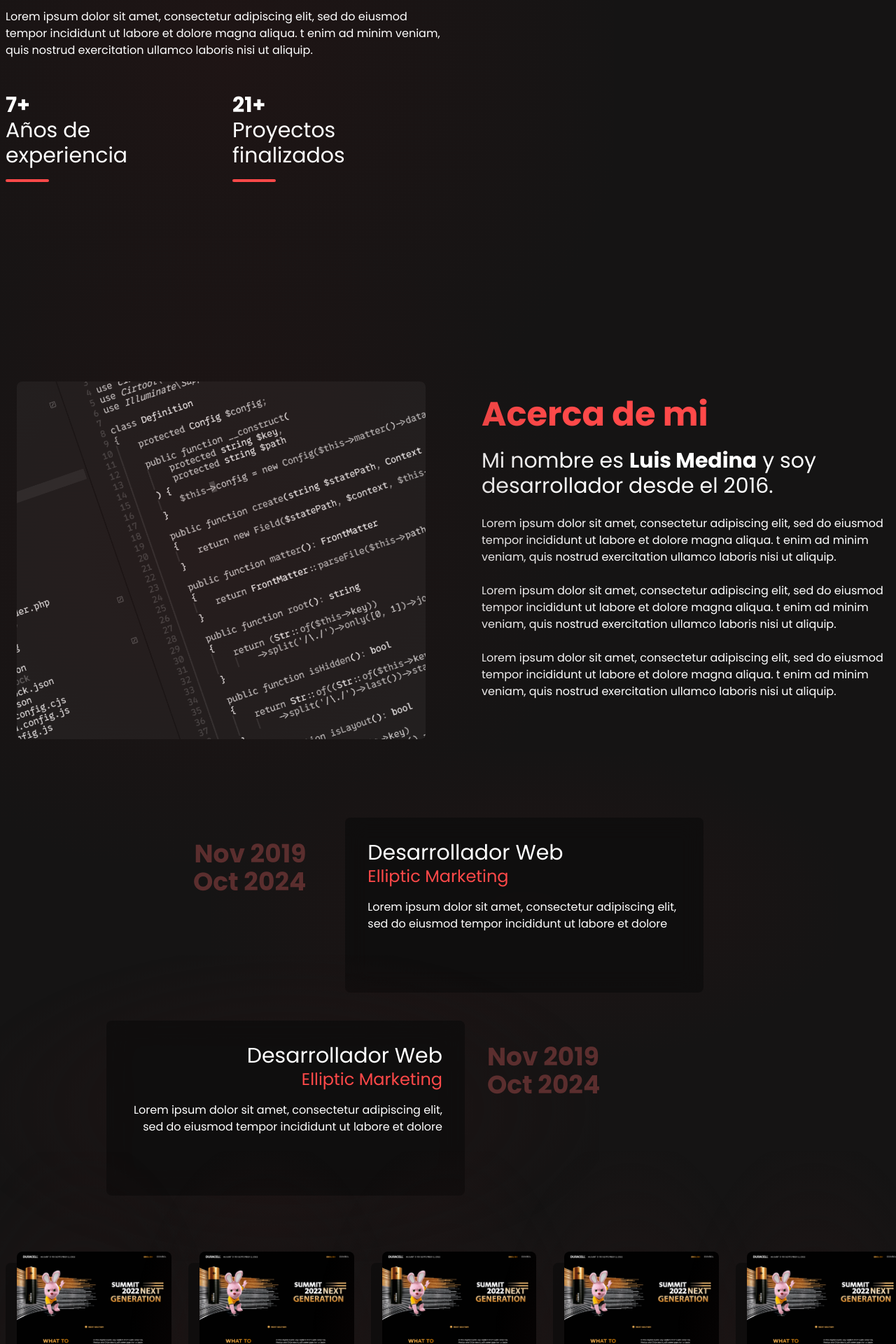
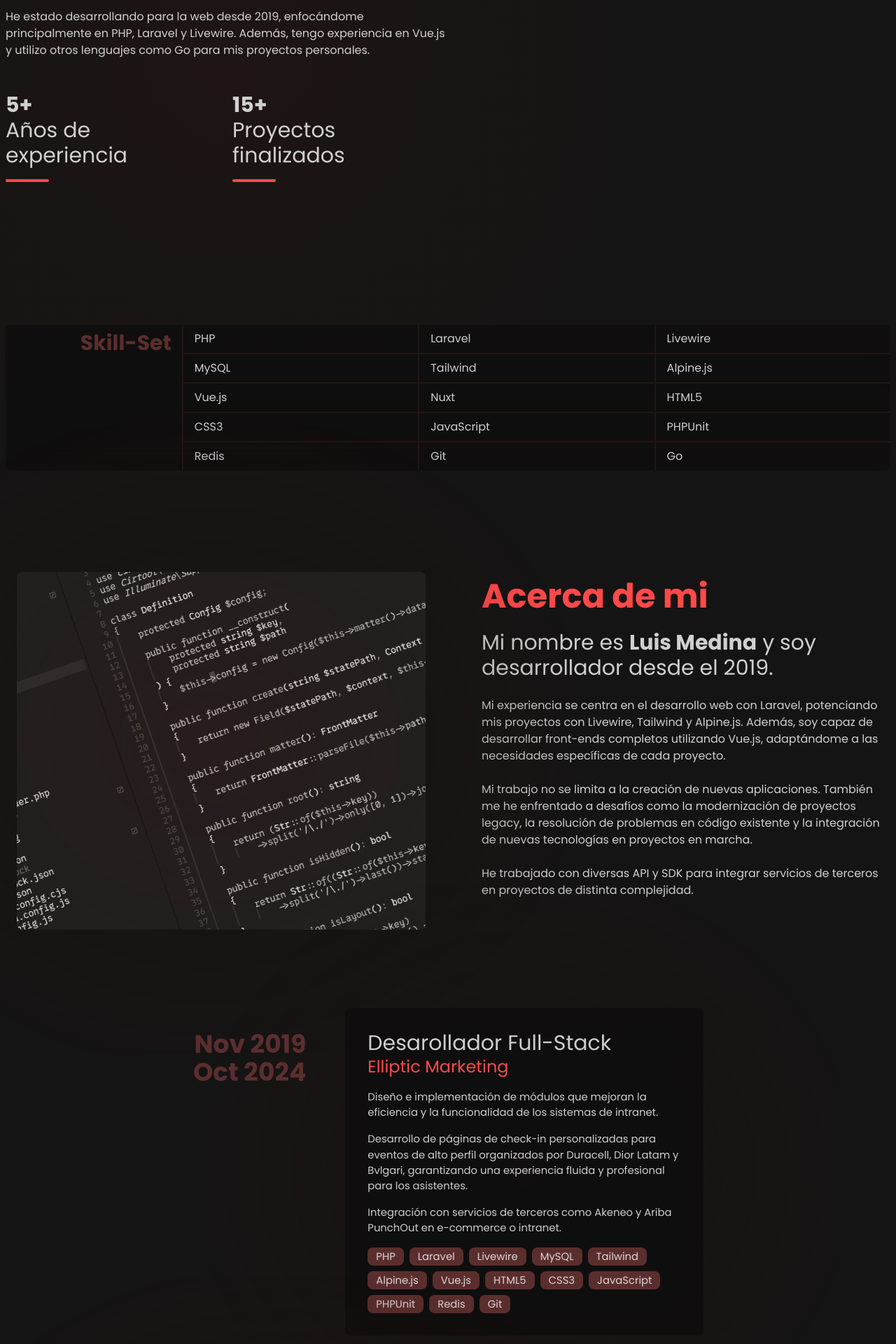
Before and after one commit to lmedinam/lmedinam.github.io, a Nuxt app: page / in a window 1280 px wide. Shown: the part 360-2280 px from the top of the page at 70% size. Built offline with nearby package versions, Linux system fonts and the light colour scheme.

Commit message:
Add skill-set component, and write text

```diff
--- a/app.vue
+++ b/app.vue
@@ -1,5 +1,5 @@
 <template>
-  <div class="bg-base text-white min-h-screen overflow-y-hidden" id="home">
+  <div class="bg-base text-white/80 min-h-screen overflow-y-hidden" id="home">
     <div class="max-w-screen-xl mx-auto px-2">
       <AppNav class="z-10 max-w-screen-xl mx-auto w-full" />
       <main>
--- a/components/AppNav.vue
+++ b/components/AppNav.vue
@@ -13,6 +13,7 @@
           Menu +
         </button>
       </Acrylic>
+      <!--
       <Acrylic class="px-4 py-2 flex space-x-4">
         <button>
           EN
@@ -21,6 +22,7 @@
           ES
         </button>
       </Acrylic>
+      -->
     </div>
   </nav>
 </template>
--- a/components/CareerCard.vue
+++ b/components/CareerCard.vue
@@ -10,8 +10,13 @@
       <Acrylic class="p-8 min-h-[250px]" :class="reverse ? 'text-right' : ''">
         <h3 class="text-3xl">{{ props.position }}</h3>
         <h4 class="text-2xl text-primary">{{ props.company }}</h4>
-        <div class="mt-4">
+        <div class="mt-4 text-[0.925rem]">
           <slot></slot>
+        </div>
+        <div class="mt-4 flex flex-wrap -mb-2" :class="reverse ? 'justify-end' : ''">
+          <span class="bg-secondary rounded-lg px-3 py-0.5 text-[0.925rem] mb-2" v-for="technology in props.technologies" :class="reverse ? 'ml-2' : 'mr-2'">
+            {{ technology }}
+          </span>
         </div>
       </Acrylic>
     </div>
@@ -24,6 +29,7 @@ const props = withDefaults(defineProps<{
   to: string
   company: string
   position: string
-  reverse: boolean
+  reverse?: boolean
+  technologies: string[]
 }>(), { reverse: false });
 </script>
--- /dev/null
+++ b/components/SkillSet.vue
@@ -0,0 +1,18 @@
+<template>
+  <Acrylic class="grid grid-cols-5 overflow-hidden">
+    <div class="text-3xl font-bold text-right text-secondary px-4 py-2">
+      Skill-Set
+    </div>
+    <div class="grid grid-cols-3 col-span-4 -m-px border-l border-secondary/25">
+      <div class="border border-secondary/25 px-4 py-2" v-for="tecnology in props.tecnologies">
+        {{ tecnology }}
+      </div>
+    </div>
+  </Acrylic>
+</template>
+
+<script setup lang="ts">
+const props = defineProps<{
+  tecnologies: string[]
+}>();
+</script>
--- a/pages/index.vue
+++ b/pages/index.vue
@@ -7,24 +7,26 @@
           Luis Medina
           <p class="text-primary">Desarrollador Web</p>
         </h1>
-        <p class="relative mt-4">Lorem ipsum dolor sit amet, consectetur adipiscing elit, sed do eiusmod tempor
-          incididunt ut
-          labore et dolore
-          magna aliqua. t enim ad minim veniam, quis nostrud exercitation ullamco laboris nisi ut aliquip.</p>
+        <p class="relative mt-4">He estado desarrollando para la web desde 2019, enfocándome principalmente en PHP,
+          Laravel y Livewire. Además, tengo experiencia en Vue.js y utilizo otros lenguajes como Go para mis proyectos
+          personales.</p>
         <div class="grid grid-cols-2 gap-4 mt-12 relative">
           <div class="text-3xl">
-            <span class="font-bold">7+</span> <br>
+            <span class="font-bold">5+</span> <br>
             Años de <br> experiencia
             <div class="w-1/5 h-1 bg-primary rounded-full mt-4"></div>
           </div>
           <div class="text-3xl">
-            <span class="font-bold">21+</span> <br>
+            <span class="font-bold">15+</span> <br>
             Proyectos <br>
             finalizados
             <div class="w-1/5 h-1 bg-primary rounded-full mt-4"></div>
           </div>
         </div>
       </div>
+    </section>
+    <section>
+      <SkillSet :tecnologies="['PHP', 'Laravel', 'Livewire', 'MySQL', 'Tailwind', 'Alpine.js', 'Vue.js', 'Nuxt', 'HTML5', 'CSS3', 'JavaScript', 'PHPUnit', 'Redis', 'Git', 'Go']" />
     </section>
     <section class="grid grid-cols-2 min-h-[80vh] gap-24 items-center">
       <div class="relative">
@@ -36,21 +38,41 @@
       </div>
       <div class="space-y-6 flex flex-col justify-center">
         <h3 class="text-5xl font-bold text-primary">Acerca de mi</h3>
-        <p class="text-3xl">Mi nombre es <b>Luis Medina</b> y soy desarrollador desde el 2016.</p>
-        <p>Lorem ipsum dolor sit amet, consectetur adipiscing elit, sed do eiusmod tempor incididunt ut labore et dolore
-          magna aliqua. t enim ad minim veniam, quis nostrud exercitation ullamco laboris nisi ut aliquip.</p>
-        <p>Lorem ipsum dolor sit amet, consectetur adipiscing elit, sed do eiusmod tempor incididunt ut labore et dolore
-          magna aliqua. t enim ad minim veniam, quis nostrud exercitation ullamco laboris nisi ut aliquip.</p>
-        <p>Lorem ipsum dolor sit amet, consectetur adipiscing elit, sed do eiusmod tempor incididunt ut labore et dolore
-          magna aliqua. t enim ad minim veniam, quis nostrud exercitation ullamco laboris nisi ut aliquip.</p>
+        <p class="text-3xl">Mi nombre es <b>Luis Medina</b> y soy desarrollador desde el 2019.</p>
+        <p>Mi experiencia se centra en el desarrollo web con Laravel, potenciando mis proyectos con Livewire, Tailwind y
+          Alpine.js. Además, soy capaz de desarrollar front-ends completos utilizando Vue.js, adaptándome a las
+          necesidades específicas de cada proyecto.</p>
+        <p>
+          Mi trabajo no se limita a la creación de nuevas aplicaciones. También me he enfrentado a desafíos como la
+          modernización de proyectos legacy, la resolución de problemas en código existente y la integración de nuevas
+          tecnologías en proyectos en marcha.
+        </p>
+        <p>
+          He trabajado con diversas API y SDK para integrar servicios de terceros en proyectos de distinta complejidad.
+        </p>
       </div>
     </section>
     <section class="max-w-screen-lg mx-auto w-full relative space-y-10">
-      <CareerCard from="Nov 2019" to="Oct 2024" position="Desarrollador Web" company="Elliptic Marketing">
-        Lorem ipsum dolor sit amet, consectetur adipiscing elit, sed do eiusmod tempor incididunt ut labore et dolore
+      <CareerCard from="Nov 2019" to="Oct 2024" position="Desarollador Full-Stack" company="Elliptic Marketing" :technologies="['PHP', 'Laravel', 'Livewire', 'MySQL', 'Tailwind', 'Alpine.js', 'Vue.js', 'HTML5', 'CSS3', 'JavaScript', 'PHPUnit', 'Redis', 'Git']">
+        <section class="space-y-4">
+          <p>
+            Diseño e implementación de módulos que mejoran la eficiencia y la funcionalidad de los sistemas de intranet.
+          </p>
+          <p>Desarrollo de páginas de check-in personalizadas para eventos de alto perfil organizados por Duracell, Dior
+            Latam y Bvlgari, garantizando una experiencia fluida y profesional para los asistentes.</p>
+          <p>Integración con servicios de terceros como Akeneo y Ariba PunchOut en e-commerce o intranet.</p>
+        </section>
       </CareerCard>
-      <CareerCard from="Nov 2019" to="Oct 2024" position="Desarrollador Web" company="Elliptic Marketing" :reverse="true">
-        Lorem ipsum dolor sit amet, consectetur adipiscing elit, sed do eiusmod tempor incididunt ut labore et dolore
+      <CareerCard from="Nov 2019" to="Oct 2024" position="Desarrollador Full-Stack" company="DC Urbina Solutions"
+        :reverse="true" :technologies="['PHP', 'Laravel', 'Node.js', 'MySQL', 'Vue.js', 'HTML5', 'CSS3', 'JavaScript', 'PHPUnit', 'Git']">
+        <section class="space-y-4">
+          <p>Diseño y creación de soluciones tecnológicas a medida, adaptadas a las necesidades específicas de cada
+            cliente. </p>
+
+          <p>Implementación y prueba de sistemas para asegurar su funcionalidad y rendimiento óptimo antes de la
+            entrega.
+          </p>
+        </section>
       </CareerCard>
     </section>
     <section>
```
